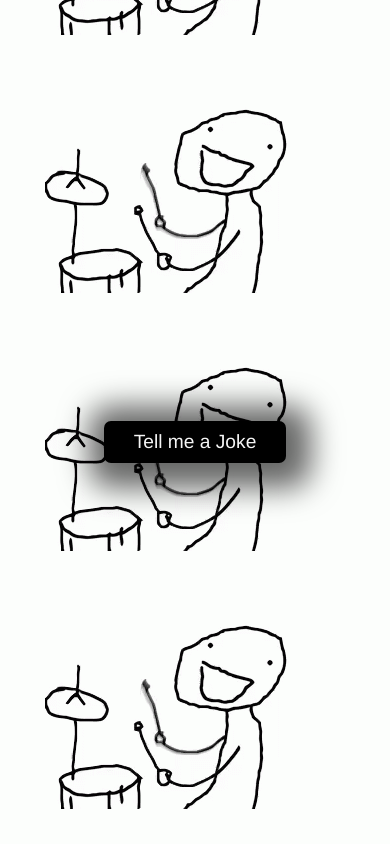
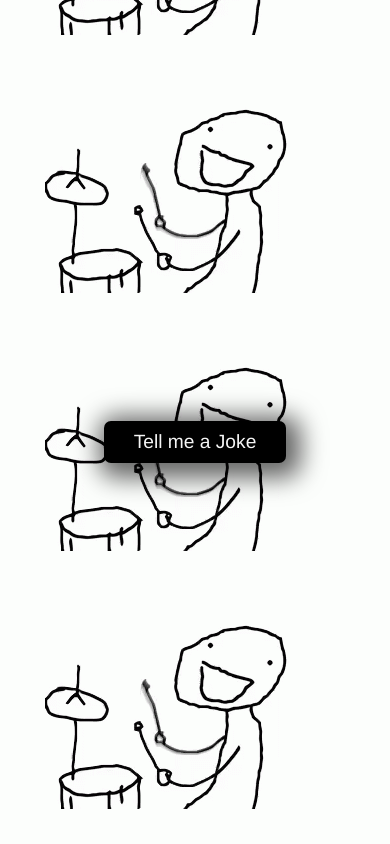
Before and after one commit to Saleem07/joke-teller, a plain HTML site: page index.html in a window 390 px wide. Drawn offline with Linux system fonts and the light colour scheme.

Commit message:
some style changes

```diff
--- a/style.css
+++ b/style.css
@@ -47,7 +47,7 @@ body {
 
 @media screen and (max-width: 1000px) {
   #button {
-    box-shadow: 5px 5px 30px 20px rgba(0, 0, 0, 0.6);
+    box-shadow: 5px 5px 25px 10px rgba(0, 0, 0, 0.6);
     margin-top: 2.5rem;
   }
 }
```
